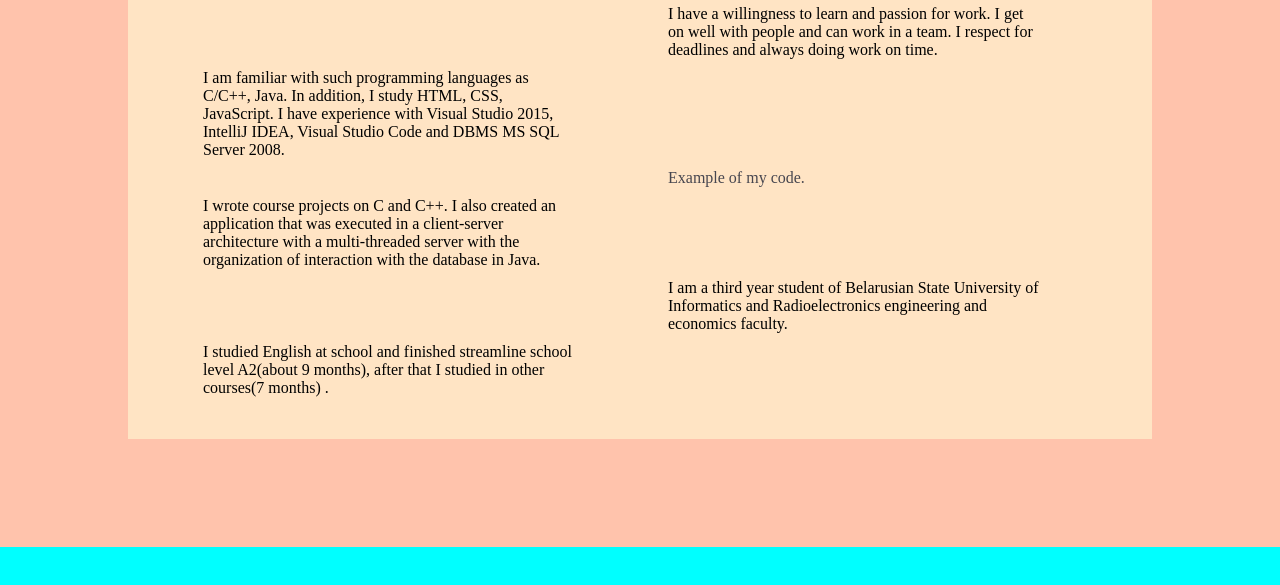
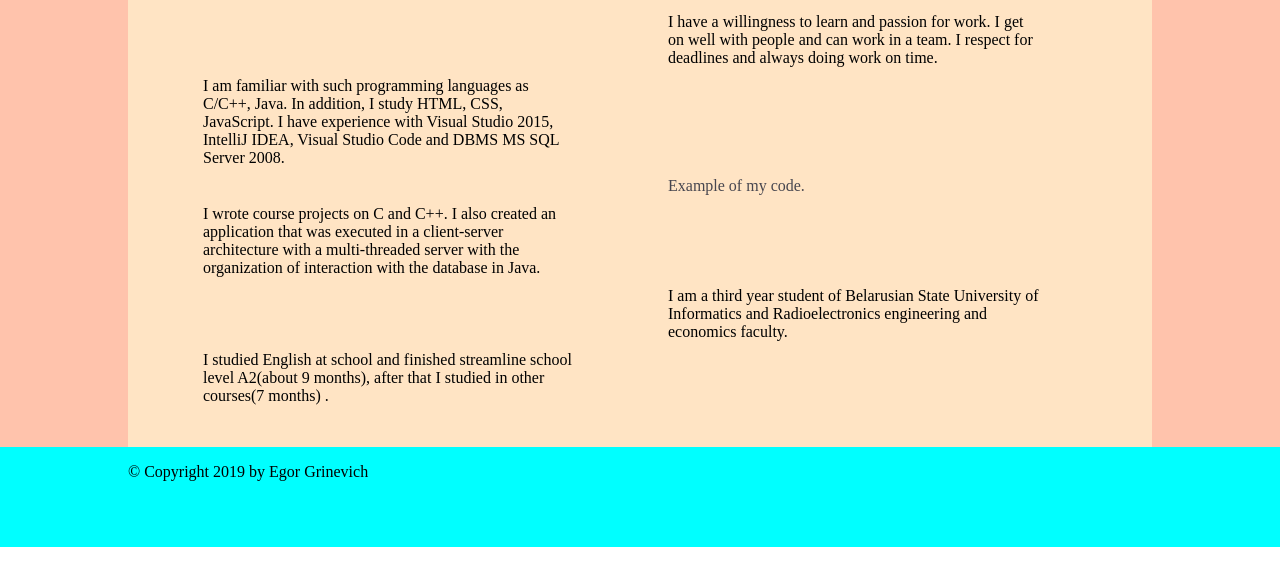
Before and after one commit to yagorka1/rsschool-2019Q1-cv, a plain HTML site: page index.html in a window 1280 px wide. Shown: the part 313-898 px from the top of the page. After the commit the page ends 860 px from the top, so only its background shows below. Drawn offline with Linux system fonts and the light colour scheme.

Commit message:
feat: add footer

```diff
--- a/index.html
+++ b/index.html
@@ -11,13 +11,10 @@
 <body>
 
 <header>
-
     <div><h2 id="hello">Hello. My name is Egor Grinevich and this is my resume</h2></div>
-
 </header>
 
 <div class="main">
-
     <div class="egor">
         <div class="main_inf">
             <h1>Egor Grinevich</h1>
@@ -60,8 +57,9 @@
 </div>
 
 <footer>
-
-
+    <div id="foot">
+        <p>© Copyright 2019 by Egor Grinevich</p>
+    </div>
 </footer>
 
 </body>
--- a/style.css
+++ b/style.css
@@ -20,7 +20,7 @@ header{
 
 .main{
     width: 100%;
-    height: 800px;
+    height: 700px;
     background-color: rgb(255, 195, 172);
     display: flex;
     flex-direction: column;
@@ -38,7 +38,7 @@ header{
     display: flex;
     flex-direction: column;
     width: 60%;
-    /* background-color: lightsalmo;   */
+    height: 250px;
 }
 
 h1{
@@ -131,4 +131,12 @@ footer{
     width: 100%;
     height: 100px;;
     background-color: aqua;
+    display: flex;
+    justify-content: center;
 }
+
+#foot{
+    width: 1024px;
+    display: flex;
+    align-content: flex-start;
+}
```
